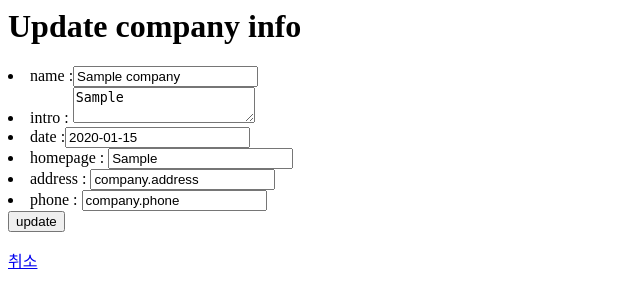
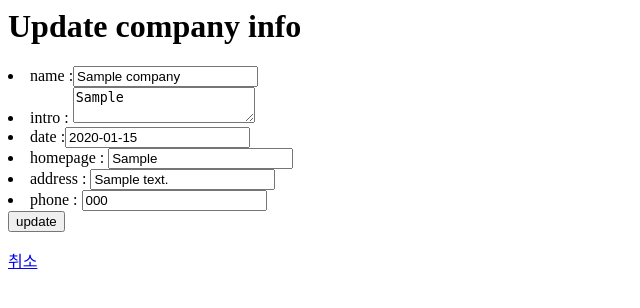
Before and after one commit to eunjungchoi/mysite, a Django app: page /company/editform/1/ in a window 1280 px wide. Shown: the top 308 px of the page, without its empty margins (0-640 px from the left). Run offline with Django 3.2, Linux system fonts and the light colour scheme; tables that the repository leaves empty hold one stand-in row (values such as "Sample post").

Commit message:
REFACTOR codes

```diff
--- a/company/templates/company/editform.html
+++ b/company/templates/company/editform.html
@@ -11,8 +11,8 @@
     <li>intro : <textarea name="company_intro" id="company_intro">{{ company.intro }}</textarea></li>
     <li>date :<input type="text" name="company_date" id="company_date" value="{{ company.date|date:"Y-m-d" }}" /></li>
     <li>homepage : <input type="text" name="company_homepage" id="company_homepage" value="{{company.homepage}}" /></li>
-    <li>address : <input type="text" name="company_address" id="company_address" value="company.address" /></li>
-    <li>phone : <input type="text" name="company_phone" id="company_phone" value="company.phone" /></li>
+    <li>address : <input type="text" name="company_address" id="company_address" value="{{company.address}}" /></li>
+    <li>phone : <input type="text" name="company_phone" id="company_phone" value="{{company.phone}}" /></li>
 <input type="submit" value="update" />
 </form>
 
--- a/company/templates/company/form.html
+++ b/company/templates/company/form.html
@@ -6,7 +6,7 @@
 
 <form action="/company/add/" method="post" enctype="multipart/form-data">
 {% csrf_token %}
-
+<ul>
     <li>company name :<input type="text" name="company_name" id="company_name" value="" /></li>
     <li>company intro : <textarea name="company_intro" id="company_intro"></textarea></li>
     <li>company date :<input type="text" name="company_date" id="company_date" value="" /></li>
@@ -14,6 +14,7 @@
     <li>company address : <input type="text" name="company_address" id="company_address" value="" /></li>
     <li>company phone : <input type="text" name="company_phone" id="company_phone" value="" /></li>
     <li>file : <input type="file" name="image" id="image" value=""/></li>
+</ul>
 <input type="submit" value="add" />
 </form>
 
--- a/templates/base.html
+++ b/templates/base.html
@@ -32,8 +32,6 @@
 		{% endblock %}
 	</div>
 <script>
-//window.location.href = "http://www.google.com"
-// document.
 </script>
 </body>
 </html>
```
Also changed, not shown: company/views.py (+1 -34 lines).
